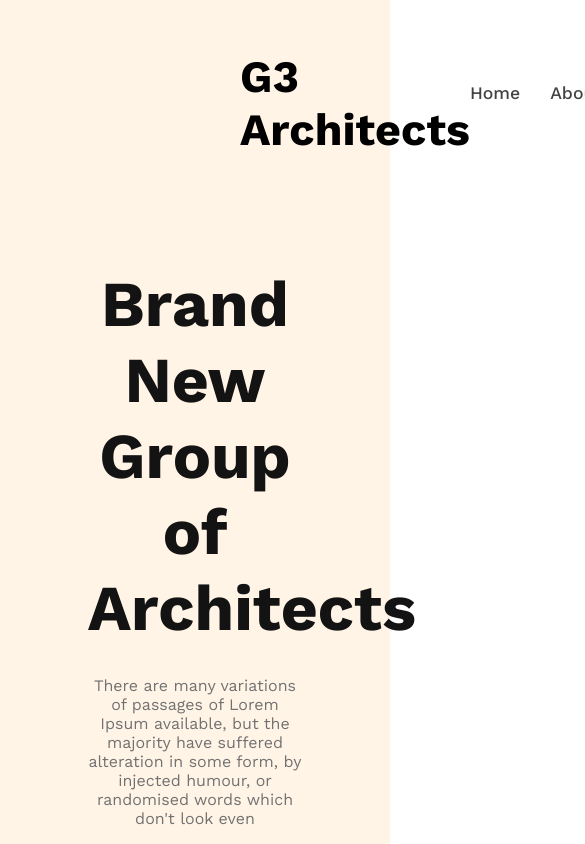
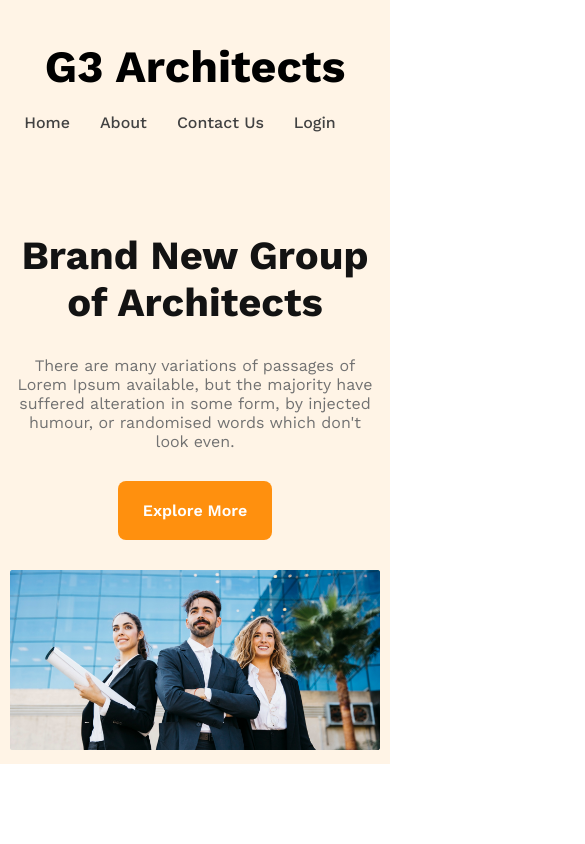
Before and after one commit to mahimur/g3-architects-project, a plain HTML site: page index.html in a window 390 px wide. Shown: the top 844 px of the page, 585 px wide, since content can reach past the window. Drawn offline with nearby package versions, Linux system fonts and the light colour scheme.

Commit message:
finished header with responsive for mobile and tablet

```diff
--- a/index.html
+++ b/index.html
@@ -25,12 +25,12 @@
                 <h1 class="banner-title">Brand New Group of Architects</h1>
                 <p class="banner-description">There are many variations of passages of Lorem Ipsum available, but the
                     majority have suffered alteration in some form, by injected humour, or randomised words which don't
-                    look even</p>
+                    look even.</p>
                 <button class="btn-primary">Explore More</button>
             </div>
-            <div class="banner-image">
-                <img src="images/banner.png" alt="">
-            </div>
+            <!-- <div class="banner-image"> -->
+            <img src="images/banner.png" alt="">
+            <!-- </div> -->
         </div>
     </header>
 
--- a/styles/architect.css
+++ b/styles/architect.css
@@ -12,12 +12,13 @@
 
 .btn-primary {
     padding: 20px 25px;
-    border: none;
+    border: 0;
     color: #fff;
     font-size: 1rem;
     font-weight: 600;
     border-radius: 8px;
     background: #FF900E;
+    cursor: pointer;
 }
 
 .btn-primary:hover {
@@ -29,6 +30,7 @@
 
 /* header styles */
 header {
+    padding: 50px 240px;
     background: rgba(255, 144, 14, 0.10);
 }
 
@@ -36,7 +38,6 @@ nav {
     display: flex;
     justify-content: space-between;
     align-items: center;
-    padding: 50px 240px;
 }
 
 .nav-title {
@@ -60,11 +61,12 @@ nav li a {
 }
 
 /* banner style */
+
 .banner-contents {
-    width: 55%;
+    width: 85%;
     margin: 0 auto;
     text-align: center;
-    padding: 60px 0;
+    padding: 100px 0 30px;
 }
 
 .banner-title {
@@ -78,3 +80,56 @@ nav li a {
     font-size: 1rem;
     margin: 30px 0;
 }
+
+.banner img {
+    width: 100%;
+}
+
+/* responsive media queries */
+
+/* mobile devices */
+@media screen and (max-width: 576px) {
+    header {
+        padding: 10px;
+    }
+
+    nav {
+        flex-direction: column;
+        gap: 20px;
+        padding-top: 30px;
+    }
+
+    nav ul:last-child {
+        margin: 0;
+    }
+
+    nav li a {
+        font-size: 1rem;
+    }
+
+    .banner-contents {
+        width: 100%;
+    }
+
+    .banner-title {
+        font-size: 2.5rem;
+    }
+}
+
+/* medium or tablet devices */
+@media screen and (min-width: 576px) and (max-width: 960px) {
+    header {
+        padding: 50px;
+    }
+
+    nav {
+        flex-direction: column;
+        gap: 20px;
+        /* padding: 50px; */
+    }
+
+    .banner-contents {
+        width: 100%;
+        padding-top: 50px;
+    }
+}
```
